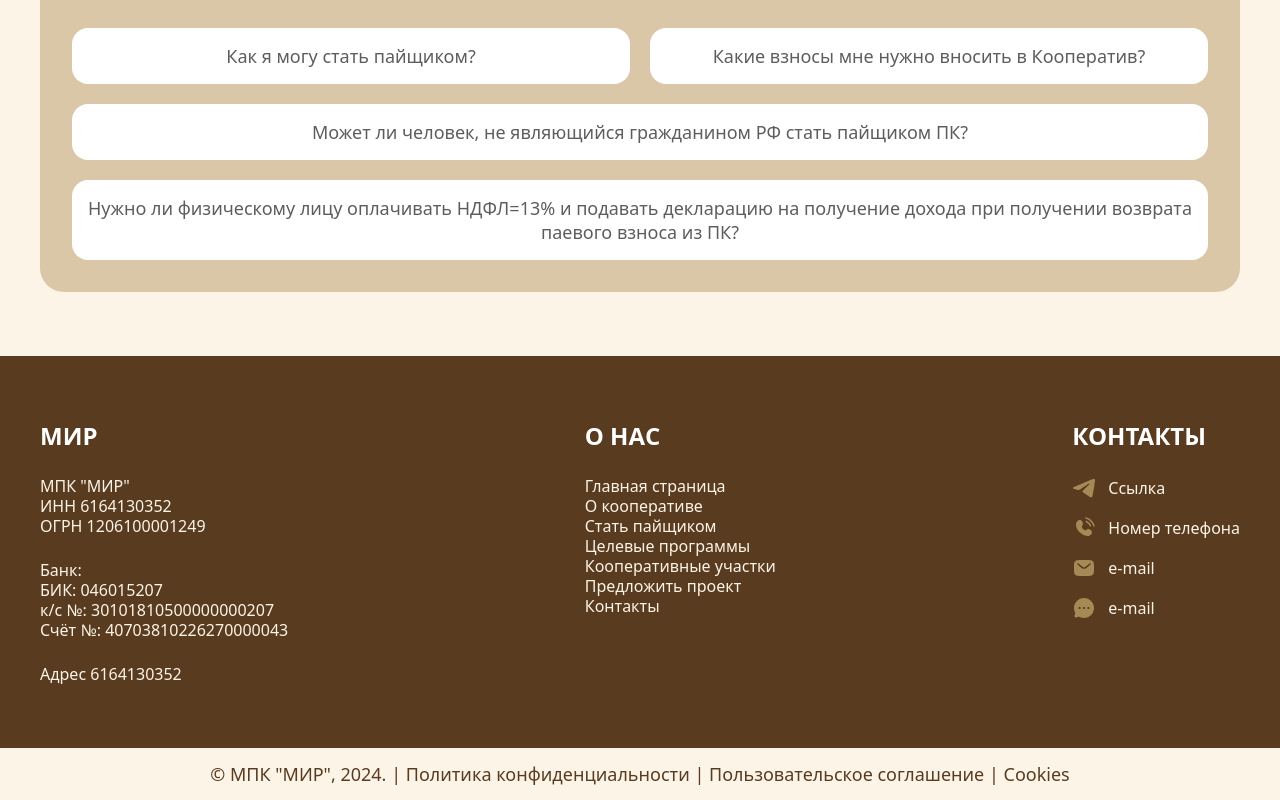
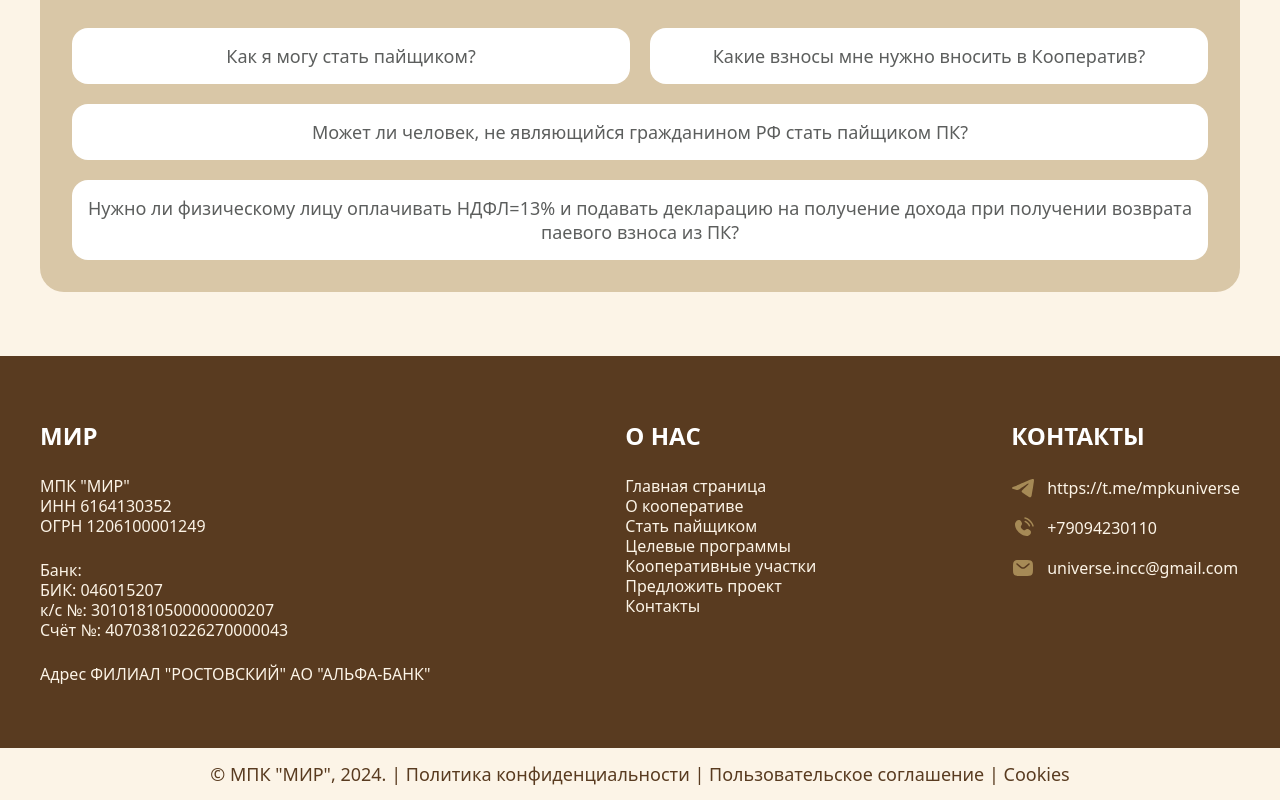
Before and after one commit to Pomidorca/Moscow-Cluster_Landing, a Vue app: page / in a window 1280 px wide. Shown: the part 3449-4249 px from the top of the page. Built offline with nearby package versions, Linux system fonts and the light colour scheme.

Commit message:
update contact footer

```diff
--- a/src/components/TheFooter.vue
+++ b/src/components/TheFooter.vue
@@ -15,7 +15,7 @@
                 <li>к/с №: 30101810500000000207</li>
                 <li>Счёт №: 40703810226270000043</li>
             </ul>
-            <p class="mt-6 text-Background leading-5">Адрес 6164130352</p>
+            <p class="mt-6 text-Background leading-5">Адрес ФИЛИАЛ "РОСТОВСКИЙ" АО "АЛЬФА-БАНК"</p>
         </div>
 
         <div>
@@ -29,15 +29,12 @@
             <h2 class="text-2xl text-white font-bold uppercase">Контакты</h2>
             <ul class="flex flex-col gap-y-4 mt-6">
                 <li><a class="flex items-center gap-x-3 text-Background leading-5" href="#"><img
-                            src="/image/footer/telegram.svg" alt="Telegram">Ссылка</a></li>
+                            src="/image/footer/telegram.svg" alt="Telegram">https://t.me/mpkuniverse</a></li>
                 <li><a class="flex items-center gap-x-3 text-Background leading-5" href="#"><img
-                            src="/image/footer/Phone.svg" alt="Telephone">Номер
-                        телефона</a></li>
+                            src="/image/footer/Phone.svg" alt="Telephone">+79094230110</a></li>
                 <li><a class="flex items-center gap-x-3 text-Background leading-5" href="#"><img
-                            src="/image/footer/Letter.svg" alt="e-mail">e-mail</a>
+                            src="/image/footer/Letter.svg" alt="e-mail">universe.incc@gmail.com</a>
                 </li>
-                <li><a class="flex items-center gap-x-3 text-Background leading-5" href="#"><img
-                            src="/image/footer/Chat.svg" alt="e-mail">e-mail</a></li>
             </ul>
         </div>
     </div>
```
